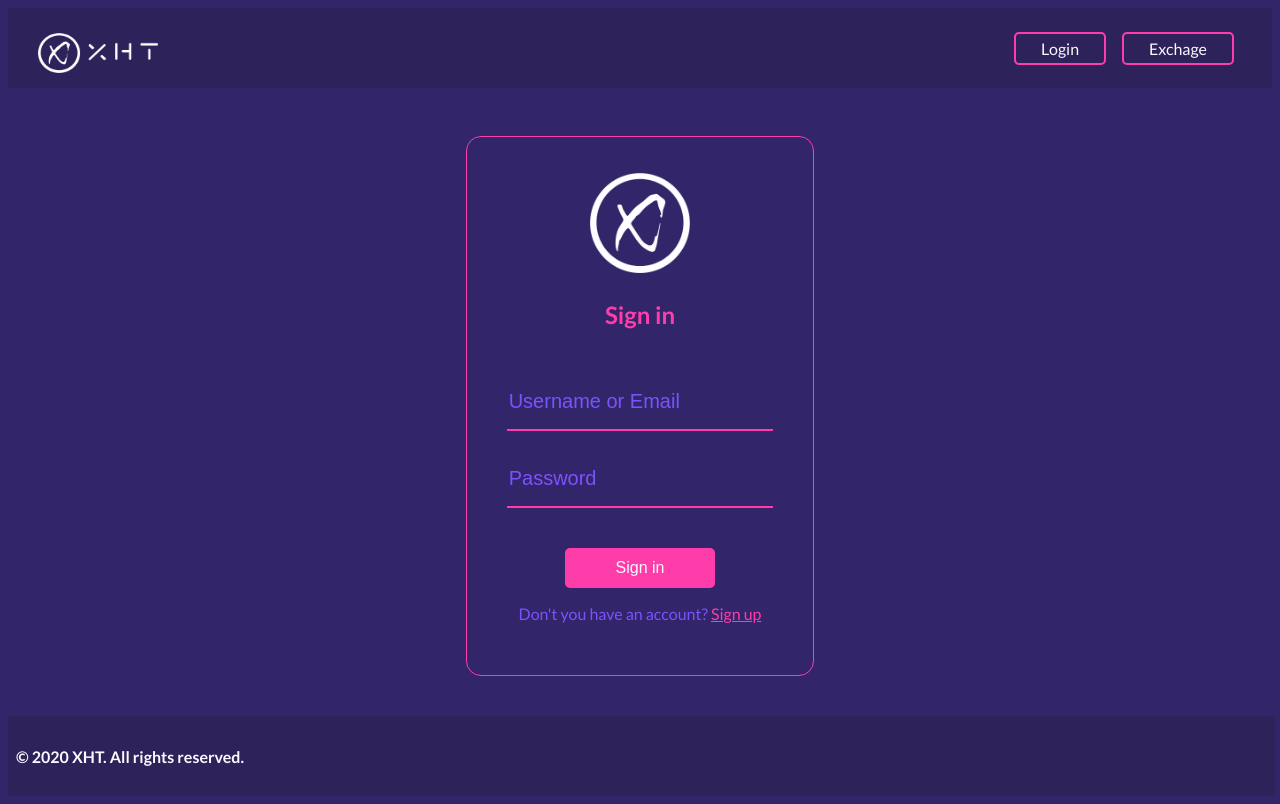
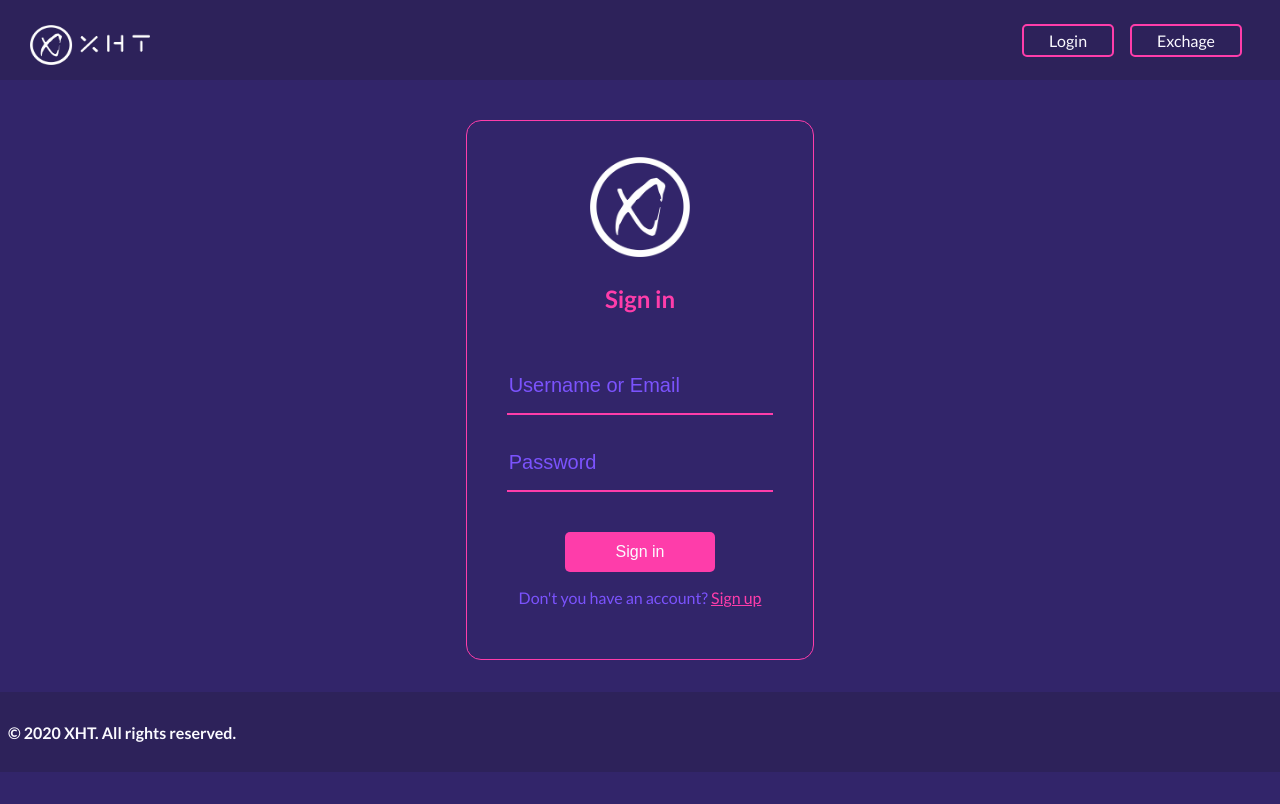
Before and after one commit to Extreme-High-Tradding/XHT_FRONTEND, a React app: page /signin in a window 1280 px wide. Built offline with nearby package versions, Linux system fonts and the light colour scheme.

Commit message:
changes header and footer

```diff
--- a/src/assets/styles/Footer.scss
+++ b/src/assets/styles/Footer.scss
@@ -1,13 +1,12 @@
 @import '../../GlobalVars';
 
 .footer {
-  width: 99%;
+  width: 100%;
   height: 80px;
   position: relative;
   bottom: 0;
   left: 0;
   display: flex;
-  margin: 8px;
   background: $panel-color;
   color: $font-color-primary;
   align-items: center;
--- a/src/assets/styles/Header.scss
+++ b/src/assets/styles/Header.scss
@@ -5,7 +5,7 @@
   justify-content: space-between;
   align-items: center;
   height: 80px;
-  margin: $panel-spacing;
+  /* margin: $panel-spacing; */
   background: $panel-color;
   color: $font-color-primary;
 }
```
